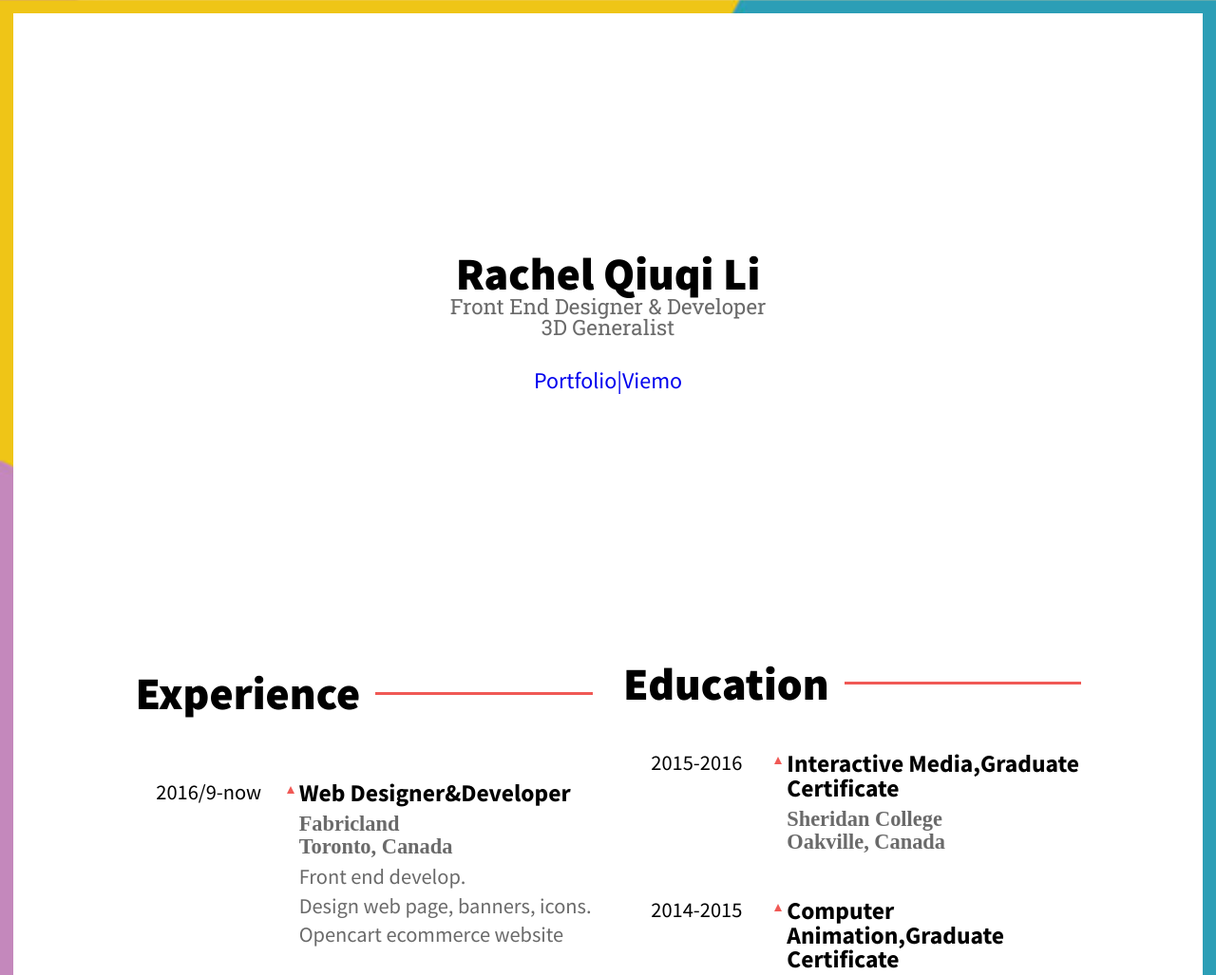
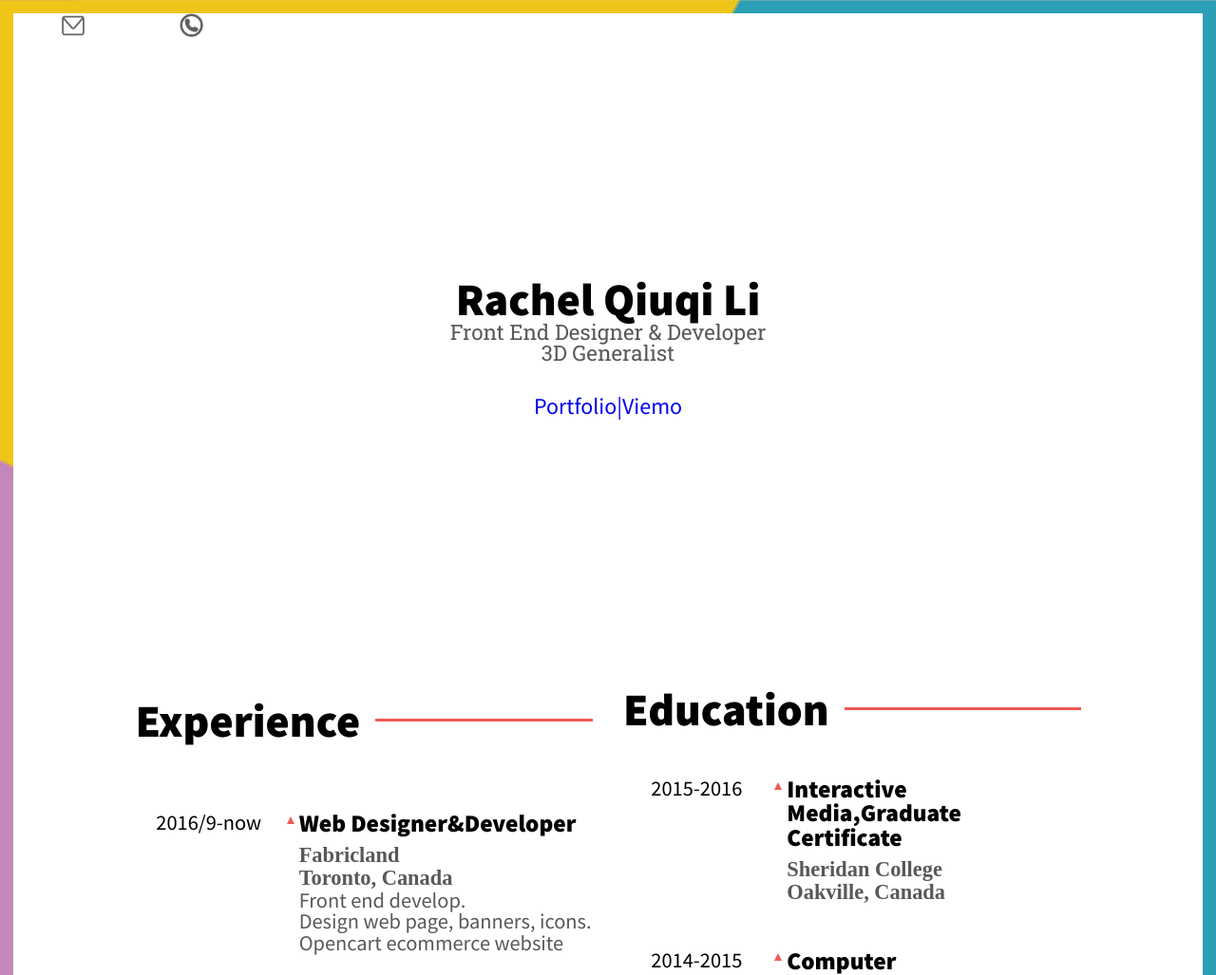
Before and after one commit to qiuqili/responsive-resume, a website: page index.html in a window 1280 px wide. Shown: the top 1027 px of the page at 95% size. Drawn offline with nearby package versions, Linux system fonts and the light colour scheme; a web font is replaced by a local one.

Commit message:
edit contact

```diff
--- a/index.html
+++ b/index.html
@@ -18,6 +18,14 @@
 
 <body>
 
+<div class="contact">
+	<a class="email" title="email" href="mailto:rachelqiuqi@gmail.com">
+		<img  src="img/email.svg">
+	</a>
+	<a class="phone" title="phone" href="tel:2896818727">
+		<img  src="img/phone.svg">
+	</a>
+</div>
 
 <div class="title">
 	<h1>Rachel Qiuqi Li</h1>
--- a/styles.scss
+++ b/styles.scss
@@ -4,7 +4,7 @@ $blue: #329fb6;
 $purple: #d784de;
 $eggshell: #e9d09a;
 $red: #f05955;
-$grey: #6a6a6a;
+$grey: #585858;
 
 
 html {
@@ -49,10 +49,18 @@ h2 {
      }
 }
 
+h3 {
+  margin-bottom: 0.5rem;
+      font:{
+    weight: 900;
+    size: 1.1rem;
+
+     }
+}
+
 h4 {
   font-family: Padauk;
   font-weight: 700;
-
   color: $grey;
 }
 
@@ -62,6 +70,12 @@ h4 {
     text-decoration: none;
     cursor: pointer;
   }
+}
+
+.contact{
+  @extend .row;
+  width:20%;
+
 }
 
 .title {
@@ -107,13 +121,10 @@ h4 {
 
   div {
    width: 100%;
-    h3 {
-    font-weight: bold;
-    margin-bottom: 0.5rem;
-   }
+
     p {
     color: $grey;
-    margin-top: 0.5rem;
+
    }
  }
 
```
Also changed, not shown: styles.css.
